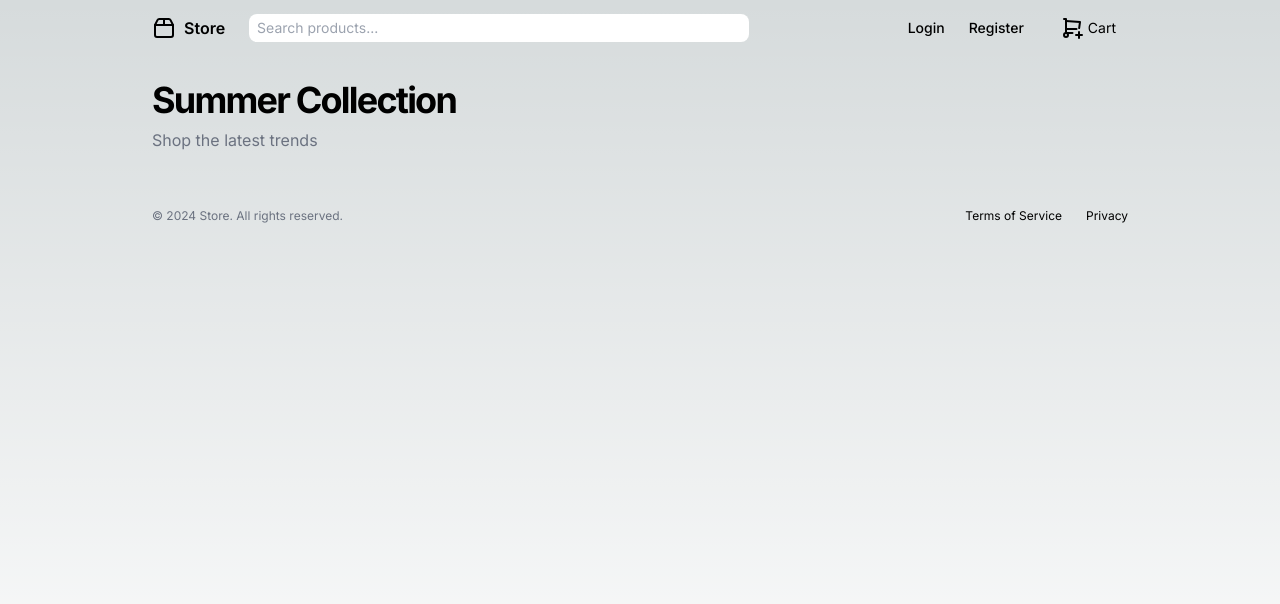
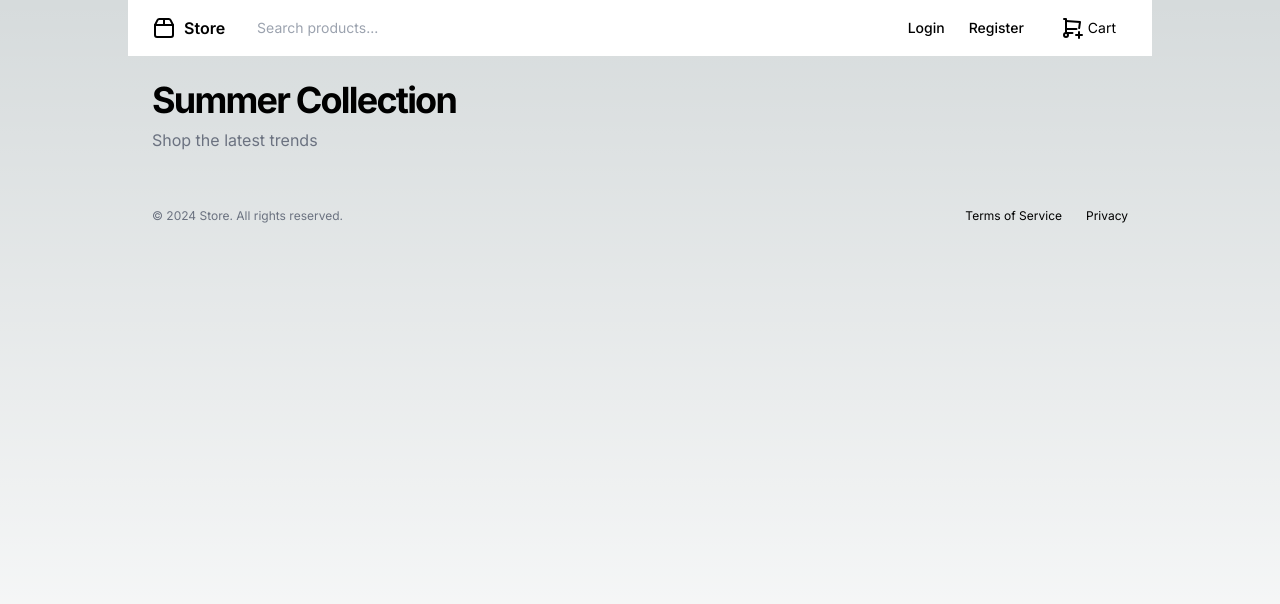
Before and after one commit to forjoa/inventory-control, a Next.js app: page /home in a window 1280 px wide. Shown: the top 604 px of the page. Built offline with nearby package versions, Linux system fonts and the light colour scheme; no server answers; the database is empty.

Commit message:
add position sticky to header

```diff
--- a/src/app/home/layout.tsx
+++ b/src/app/home/layout.tsx
@@ -18,7 +18,7 @@ export default function Layout({ children }: { children: any }) {
       <html lang='en'>
         <body className={inter.className}>
           <div className='flex flex-col min-h-[100dvh] max-w-[80dvw] mx-auto'>
-            <header className='h-14 flex items-center px-4 md:px-6'>
+            <header className='h-14 flex items-center px-4 md:px-6 sticky top-0 dark:bg-black bg-white z-10'>
               <div className='hidden md:flex items-center gap-4 lg:gap-6'>
                 <Link
                   className='flex items-center gap-2 font-semibold'
```
